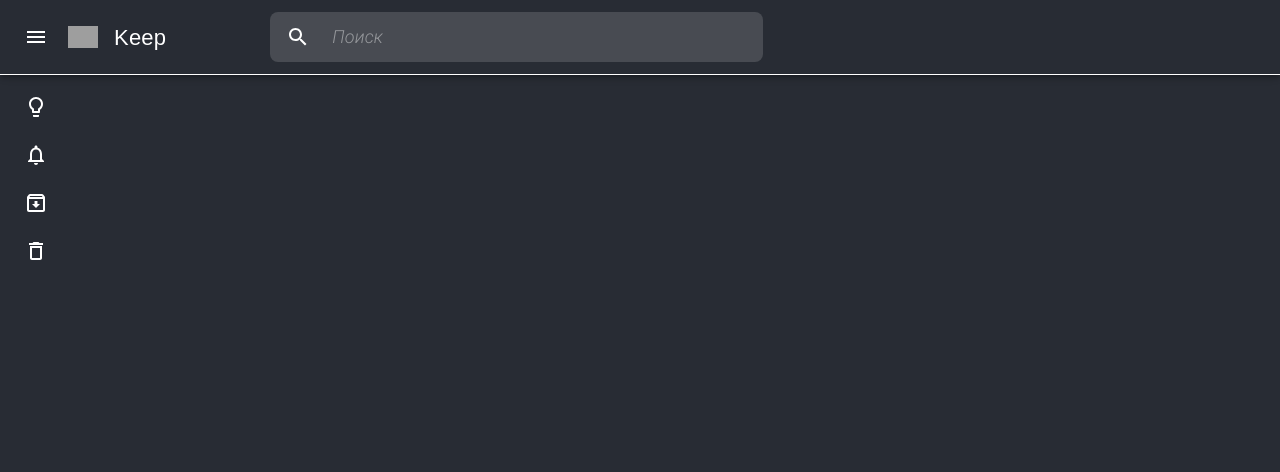
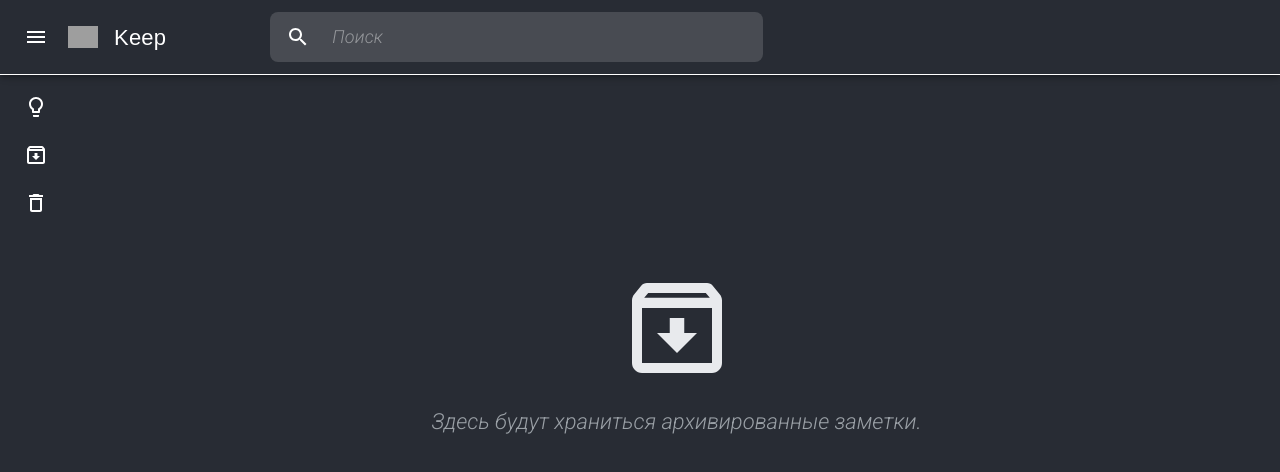
Before and after one commit to RakhimovY/keep.google.com, a React (Create React App) app: page /archive in a window 1280 px wide. Shown: the top 472 px of the page. Built offline with nearby package versions, Linux system fonts and the light colour scheme; grey boxes are pictures that could not be loaded.

Commit message:
Starting search function(Empty delete,archive)

```diff
--- a/src/components/Main.tsx
+++ b/src/components/Main.tsx
@@ -14,7 +14,6 @@ export default function Main() {
         <SwipeDrawer />
         <Routes>
           <Route path="/" element={<Notes />} />
-          <Route path="/notification" element={<EmptyNotes />} />
           <Route path="/archive" element={<Archives />} />
           <Route path="/delete" element={<DeleteNotes />} />
         </Routes>
--- a/src/components/NavBar.tsx
+++ b/src/components/NavBar.tsx
@@ -10,14 +10,8 @@ import { Link } from "react-router-dom";
 const NavList = () => {
   const navList = [
     { id: 1, name: "Заметки", icon: <Lightbulb />, route: "/" },
-    {
-      id: 2,
-      name: "Напоминания",
-      icon: <Notification />,
-      route: "/notification",
-    },
-    { id: 3, name: "Архив", icon: <Archive />, route: "/archive" },
-    { id: 4, name: "Корзина", icon: <Delete />, route: "/delete" },
+    { id: 2, name: "Архив", icon: <Archive />, route: "/archive" },
+    { id: 3, name: "Корзина", icon: <Delete />, route: "/delete" },
   ];
 
   return (
--- a/src/components/archive/Archive.tsx
+++ b/src/components/archive/Archive.tsx
@@ -44,10 +44,14 @@ const Archive = ({ archive }: { archive: INote }) => {
       <CardActions>
         <Unarchive
           fontSize="medium"
-          style={{ marginLeft: "auto" }}
+          style={{ marginLeft: "auto", color: "#fff" }}
           onClick={() => unArchiveNote(archive)}
         />
-        <Delete fontSize="medium" onClick={() => deleteNote(archive)} />
+        <Delete
+          fontSize="medium"
+          onClick={() => deleteNote(archive)}
+          style={{ color: "#fff" }}
+        />
       </CardActions>
     </StyledCard>
   );
--- a/src/components/archive/Archives.tsx
+++ b/src/components/archive/Archives.tsx
@@ -6,6 +6,7 @@ import { styled } from "@mui/material/styles";
 import { KeepContext } from "../../context/KeepProvider";
 
 import Archive from "./Archive";
+import EmptyArchives from "./EmptyArchives";
 
 const DrawerHeader = styled("div")(({ theme }) => ({
   ...theme.mixins.toolbar,
@@ -18,13 +19,17 @@ const Archives = () => {
     <Box sx={{ display: "flex", width: "100%" }}>
       <Box sx={{ p: 3, width: "100%" }}>
         <DrawerHeader />
-        <Grid container>
-          {archiveNotes.map((archive) => (
-            <Grid item>
-              <Archive archive={archive} />
-            </Grid>
-          ))}
-        </Grid>
+        {archiveNotes.length > 0 ? (
+          <Grid container>
+            {archiveNotes.map((archive, index) => (
+              <Grid item key={index}>
+                <Archive archive={archive} key={index} />
+              </Grid>
+            ))}
+          </Grid>
+        ) : (
+          <EmptyArchives />
+        )}
       </Box>
     </Box>
   );
--- /dev/null
+++ b/src/components/archive/EmptyArchives.tsx
@@ -0,0 +1,36 @@
+import { ArchiveOutlined as Archive } from "@mui/icons-material";
+import { Typography, Box, styled } from "@mui/material";
+
+const ArchiveIcon = styled(Archive)(() => ({
+  fontSize: "120px",
+  color: "#e8eaed",
+  padding: "20px",
+}));
+
+const Text = styled(Typography)(() => ({
+  color: "#9aa0a6",
+  lineHeight: "1.75rem",
+  fontFamily: "Roboto, Arial, sans-serif",
+  fontSize: "1.375rem",
+  fontWeight: "400",
+  letterSpacing: "0",
+}));
+
+const Container = styled(Box)(() => ({
+  display: "flex",
+  flexDirection: "column",
+  alignItems: "center",
+  marginTop: "20vh",
+  width: "100%",
+}));
+
+const EmptyArchives = () => {
+  return (
+    <Container>
+      <ArchiveIcon />
+      <Text>Здесь будут храниться архивированные заметки.</Text>
+    </Container>
+  );
+};
+
+export default EmptyArchives;
--- a/src/components/delete/DeleteNote.tsx
+++ b/src/components/delete/DeleteNote.tsx
@@ -45,10 +45,14 @@ const DeleteNote = ({ deleteNote }: { deleteNote: INote }) => {
       <CardActions>
         <Delete
           fontSize="medium"
-          style={{ marginLeft: "auto" }}
+          style={{ marginLeft: "auto", color: "#fff" }}
           onClick={() => removeNote(deleteNote)}
         />
-        <Restore fontSize="medium" onClick={() => restoreNote(deleteNote)} />
+        <Restore
+          fontSize="medium"
+          onClick={() => restoreNote(deleteNote)}
+          style={{ color: "#fff" }}
+        />
       </CardActions>
     </StyledCard>
   );
--- a/src/components/delete/DeleteNotes.tsx
+++ b/src/components/delete/DeleteNotes.tsx
@@ -1,4 +1,4 @@
-import { useContext } from "react";
+import { Key, useContext } from "react";
 
 import { Box, Grid } from "@mui/material";
 import { styled } from "@mui/material/styles";
@@ -6,6 +6,8 @@ import { styled } from "@mui/material/styles";
 import { KeepContext } from "../../context/KeepProvider";
 
 import DeleteNote from "./DeleteNote";
+import EmptyDelete from "./EmptyDelete";
+import { INote } from "../../interfaces/interfaces";
 
 const DrawerHeader = styled("div")(({ theme }) => ({
   ...theme.mixins.toolbar,
@@ -18,13 +20,19 @@ const DeleteNotes = () => {
     <Box sx={{ display: "flex", width: "100%" }}>
       <Box sx={{ p: 3, width: "100%" }}>
         <DrawerHeader />
-        <Grid container>
-          {deleteNotes.map((deleteNote) => (
-            <Grid item>
-              <DeleteNote deleteNote={deleteNote} />
-            </Grid>
-          ))}
-        </Grid>
+        {deleteNotes.length > 0 ? (
+          <Grid container>
+            {deleteNotes.map(
+              (deleteNote: INote, index: Key | null | undefined) => (
+                <Grid item key={index}>
+                  <DeleteNote deleteNote={deleteNote} key={index} />
+                </Grid>
+              )
+            )}
+          </Grid>
+        ) : (
+          <EmptyDelete />
+        )}
       </Box>
     </Box>
   );
--- /dev/null
+++ b/src/components/delete/EmptyDelete.tsx
@@ -0,0 +1,36 @@
+import { DeleteOutlined as Delete } from "@mui/icons-material";
+import { Typography, Box, styled } from "@mui/material";
+
+const DeleteIcon = styled(Delete)(() => ({
+  fontSize: "120px",
+  color: "#e8eaed",
+  padding: "20px",
+}));
+
+const Text = styled(Typography)(() => ({
+  color: "#9aa0a6",
+  lineHeight: "1.75rem",
+  fontFamily: "Roboto, Arial, sans-serif",
+  fontSize: "1.375rem",
+  fontWeight: "400",
+  letterSpacing: "0",
+}));
+
+const Container = styled(Box)(() => ({
+  display: "flex",
+  flexDirection: "column",
+  alignItems: "center",
+  marginTop: "20vh",
+  width: "100%",
+}));
+
+const EmptyDelete = () => {
+  return (
+    <Container>
+      <DeleteIcon />
+      <Text>В корзине ничего нет.</Text>
+    </Container>
+  );
+};
+
+export default EmptyDelete;
--- a/src/components/notes/Note.tsx
+++ b/src/components/notes/Note.tsx
@@ -40,15 +40,19 @@ const Note = ({ note }: { note: INote }) => {
       <CardContent>
         <Typography color={"white"}>{note.heading}</Typography>
         <Typography color={"white"}>{note.text}</Typography>
-        <CardActions>
-          <Archive
-            fontSize="medium"
-            style={{ marginLeft: "auto" }}
-            onClick={() => archiveNote(note)}
-          />
-          <Delete fontSize="medium" onClick={() => deleteNote(note)} />
-        </CardActions>
       </CardContent>
+      <CardActions>
+        <Archive
+          fontSize="medium"
+          style={{ marginLeft: "auto", color: "#fff" }}
+          onClick={() => archiveNote(note)}
+        />
+        <Delete
+          fontSize="medium"
+          onClick={() => deleteNote(note)}
+          style={{ color: "#fff" }}
+        />
+      </CardActions>
     </StyledCard>
   );
 };
--- a/src/components/notes/Notes.tsx
+++ b/src/components/notes/Notes.tsx
@@ -18,12 +18,10 @@ import EmptyNotes from "./EmptyNotes";
 
 const DrawerHeader = styled("div")(({ theme }) => ({
   ...theme.mixins.toolbar,
-  height: "75px",
 }));
 
 const Notes = () => {
   const { notes, setNotes } = useContext(KeepContext);
-  console.log(notes);
 
   const reorder = (list: INote[], startIndex: number, endIndex: number) => {
     const result = Array.from(list);
@@ -47,28 +45,29 @@ const Notes = () => {
         <Form />
         {notes.length > 0 ? (
           <DragDropContext onDragEnd={onDragEnd}>
-            <Droppable droppableId="droppable">
-              {(provided) => (
+            <Droppable droppableId="droppable-1">
+              {(provided, snapshot) => (
                 <Grid
                   container
                   style={{ marginTop: 16 }}
                   {...provided.droppableProps}
                   ref={provided.innerRef}
                 >
+                  {provided.placeholder}
                   {notes.map((note, index) => (
                     <Draggable
                       key={note.id}
                       draggableId={note.id}
                       index={index}
                     >
-                      {(provided) => (
+                      {(provided, snapshot) => (
                         <Grid
                           ref={provided.innerRef}
                           {...provided.draggableProps}
                           {...provided.dragHandleProps}
-                          item
+                          key={index}
                         >
-                          <Note note={note} />
+                          <Note note={note} key={index} />
                         </Grid>
                       )}
                     </Draggable>
--- a/src/index.tsx
+++ b/src/index.tsx
@@ -6,8 +6,4 @@ import App from "./App";
 const root = ReactDOM.createRoot(
   document.getElementById("root") as HTMLElement
 );
-root.render(
-  <React.StrictMode>
-    <App />
-  </React.StrictMode>
-);
+root.render(<App />);
```
